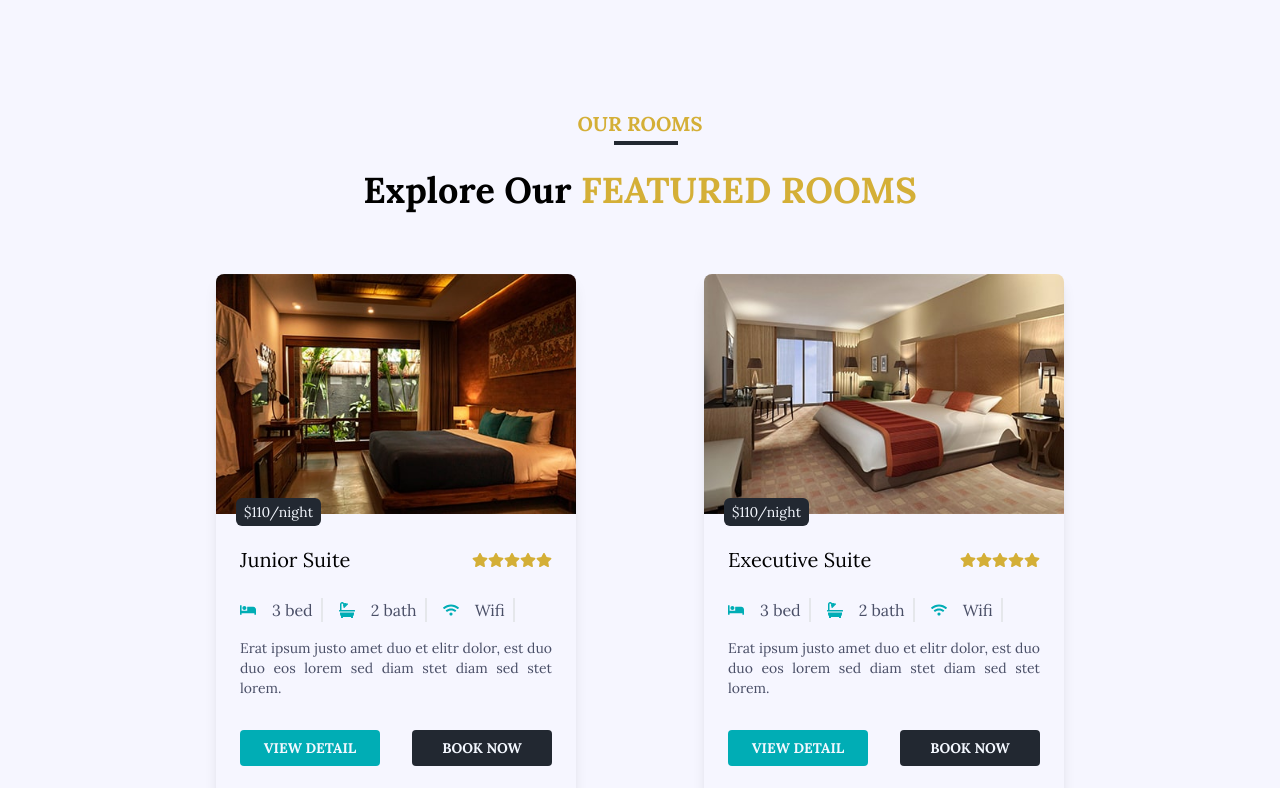
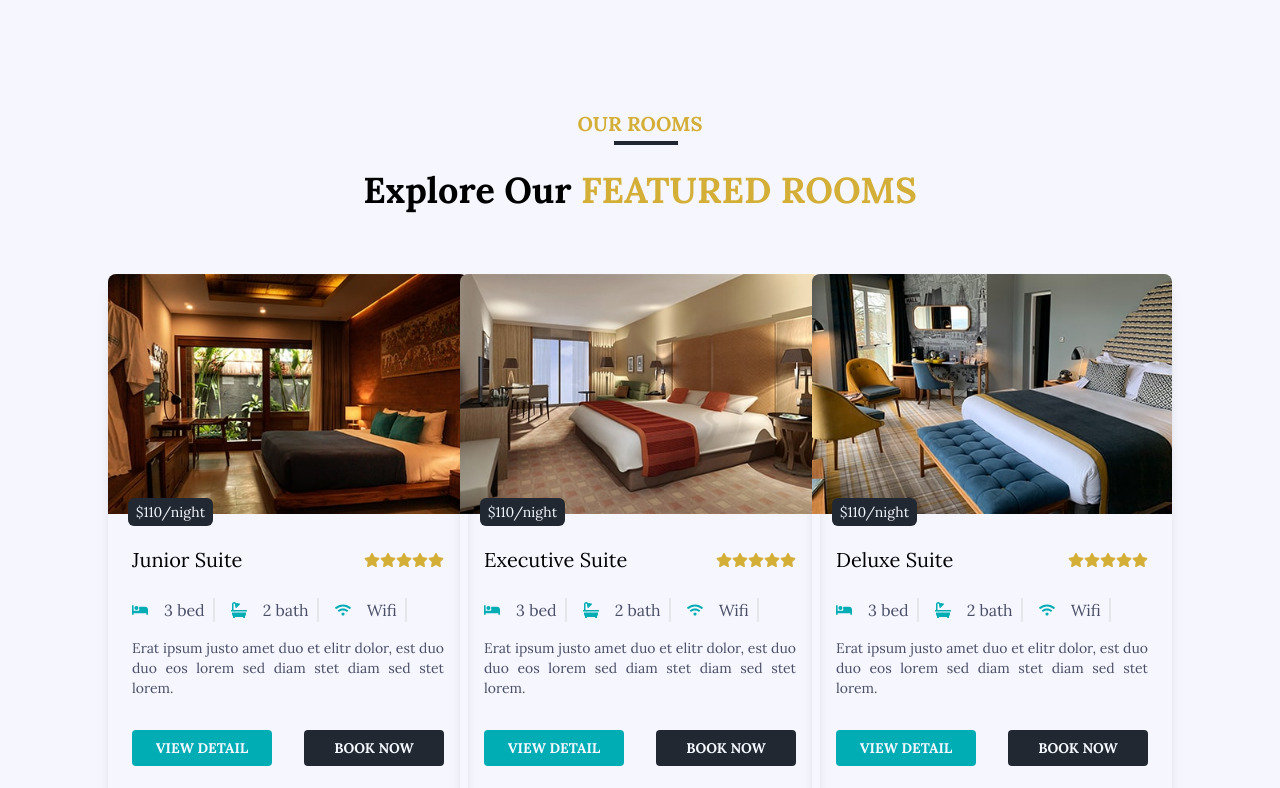
Before and after one commit to PrashantaDA/HotelIX, a React (Vite) app: page / in a window 1280 px wide. Shown: the part 1732-2520 px from the top of the page. Built offline with nearby package versions, Linux system fonts and the light colour scheme.

Commit message:
Updated Data

```diff
--- a/src/constants/constant.jsx
+++ b/src/constants/constant.jsx
@@ -381,37 +381,6 @@ export const roomItems = [
 	{
 		img: Room3,
 		price: "$110/night",
-		name: "Super Deluxe Suite",
-		star: <FaStar className="text-primary" />,
-		desc: "Erat ipsum justo amet duo et elitr dolor, est duo duo eos lorem sed diam stet diam sed stet lorem.",
-		btn1: "View Detail",
-		btn2: "book now",
-	},
-];
-
-export const allRoomItems = [
-	{
-		img: Room1,
-		price: "$110/night",
-		name: "Junior Suite",
-		star: <FaStar className="text-primary" />,
-		desc: "Erat ipsum justo amet duo et elitr dolor, est duo duo eos lorem sed diam stet diam sed stet lorem.",
-		btn1: "View Detail",
-		btn2: "book now",
-	},
-
-	{
-		img: Room2,
-		price: "$110/night",
-		name: "Executive Suite",
-		star: <FaStar className="text-primary" />,
-		desc: "Erat ipsum justo amet duo et elitr dolor, est duo duo eos lorem sed diam stet diam sed stet lorem.",
-		btn1: "View Detail",
-		btn2: "book now",
-	},
-	{
-		img: Room3,
-		price: "$110/night",
 		name: "Deluxe Suite",
 		star: <FaStar className="text-primary" />,
 		desc: "Erat ipsum justo amet duo et elitr dolor, est duo duo eos lorem sed diam stet diam sed stet lorem.",
@@ -421,7 +390,7 @@ export const allRoomItems = [
 	{
 		img: Room2,
 		price: "$110/night",
-		name: "Premium Executive Suite",
+		name: "Premium Suite",
 		star: <FaStar className="text-primary" />,
 		desc: "Erat ipsum justo amet duo et elitr dolor, est duo duo eos lorem sed diam stet diam sed stet lorem.",
 		btn1: "View Detail",
--- a/src/pages/AboutUs.jsx
+++ b/src/pages/AboutUs.jsx
@@ -1,7 +1,11 @@
+import { useEffect } from "react";
 import PageHeader from "../components/PageHeader";
 import About from "./Home/About";
 
 const AboutUs = () => {
+	useEffect(() => {
+		window.scrollTo(0, 0);
+	}, []);
 	return (
 		<main>
 			<PageHeader title="About" />
--- a/src/pages/Contact.jsx
+++ b/src/pages/Contact.jsx
@@ -1,4 +1,9 @@
+import { useEffect } from "react";
+
 const Contact = () => {
+	useEffect(() => {
+		window.scrollTo(0, 0);
+	}, []);
 	return <div>Contact</div>;
 };
 
--- a/src/pages/Home/About.jsx
+++ b/src/pages/Home/About.jsx
@@ -1,4 +1,5 @@
 import { About1, About2, About3, About4 } from "../../assets";
+import { Link } from "react-router-dom";
 import { about } from "../../constants/constant";
 import Info from "../../components/Info";
 
@@ -39,7 +40,7 @@ const About = () => {
 				</motion.div>
 				<div className="mt-8">
 					<button className="uppercase bg-extra hover:bg-dark text-normal hover:text-primary font-bold py-4 px-10 rounded focus:outline-none focus:shadow-outline transition-all duration-300">
-						Explore More
+						<Link to="/about">Explore More</Link>
 					</button>
 				</div>
 			</div>
--- a/src/pages/Home/Home.jsx
+++ b/src/pages/Home/Home.jsx
@@ -7,8 +7,12 @@ import About from "./About";
 import OurRooms from "./OurRooms";
 import OurServices from "./OurServices";
 import OurTeam from "./OurTeam";
+import { useEffect } from "react";
 
 const Home = () => {
+	useEffect(() => {
+		window.scrollTo(0, 0);
+	}, []);
 	return (
 		<>
 			<Carousel />
--- a/src/pages/Home/OurRooms.jsx
+++ b/src/pages/Home/OurRooms.jsx
@@ -1,35 +1,19 @@
-import SectionHeader from "../../components/SectionHeader";
 import RoomCard from "../../components/RoomCard";
+import ContentSection from "../../components/ContentSection";
 import { roomItems } from "../../constants/constant";
-import { Link } from "react-router-dom";
 
 const OurRooms = () => {
 	return (
-		<section className="xs:w-[90%] md:w-[85%] xl:w-4/5 mx-auto my-20">
-			<SectionHeader
-				title="Our Rooms"
-				subtitle="Explore Our"
-				section="Featured Rooms"
-				color="primary"
-			/>
-
-			<div className="flex flex-wrap xs:justify-center lg:justify-evenly items-center gap-10 my-16">
-				{roomItems.map((item, index) => (
-					<RoomCard
-						key={index}
-						{...item}
-					/>
-				))}
-			</div>
-			<Link
-				to={"/rooms"}
-				className="flex items-center justify-center my-12"
-			>
-				<button className="uppercase bg-extra hover:bg-dark text-normal hover:text-primary font-bold py-4 px-10 rounded focus:outline-none focus:shadow-outline transition-all duration-300">
-					View All
-				</button>
-			</Link>
-		</section>
+		<ContentSection
+			title="Our Rooms"
+			subtitle="Explore Our"
+			section="Featured Rooms"
+			color="primary"
+			items={roomItems.slice(0, 3)}
+			CardComponent={RoomCard}
+			showAllButton={true}
+			allButtonLink="/rooms"
+		/>
 	);
 };
 
--- a/src/pages/Rooms.jsx
+++ b/src/pages/Rooms.jsx
@@ -1,5 +1,28 @@
+import PageHeader from "../components/PageHeader";
+import ContentSection from "../components/ContentSection";
+import RoomCard from "../components/RoomCard";
+import { roomItems } from "../constants/constant";
+import { useEffect } from "react";
+
 const Rooms = () => {
-	return <div>Rooms</div>;
+	useEffect(() => {
+		window.scrollTo(0, 0);
+	}, []);
+	return (
+		<main>
+			<PageHeader title="Rooms" />
+			<ContentSection
+				title="Our Rooms"
+				subtitle="Explore Our"
+				section="Rooms"
+				color="extra"
+				items={roomItems}
+				CardComponent={RoomCard}
+				showAllButton={false}
+				allButtonLink="/services"
+			/>
+		</main>
+	);
 };
 
 export default Rooms;
--- a/src/pages/Services.jsx
+++ b/src/pages/Services.jsx
@@ -2,8 +2,12 @@ import PageHeader from "../components/PageHeader";
 import ContentSection from "../components/ContentSection";
 import ServicesCard from "../components/ServicesCard";
 import { services } from "../constants/constant";
+import { useEffect } from "react";
 
 const Services = () => {
+	useEffect(() => {
+		window.scrollTo(0, 0);
+	}, []);
 	return (
 		<main>
 			<PageHeader title="Services" />
@@ -14,7 +18,7 @@ const Services = () => {
 				color="extra"
 				items={services}
 				CardComponent={ServicesCard}
-				showAllButton={true}
+				showAllButton={false}
 				allButtonLink="/services"
 			/>
 		</main>
```
